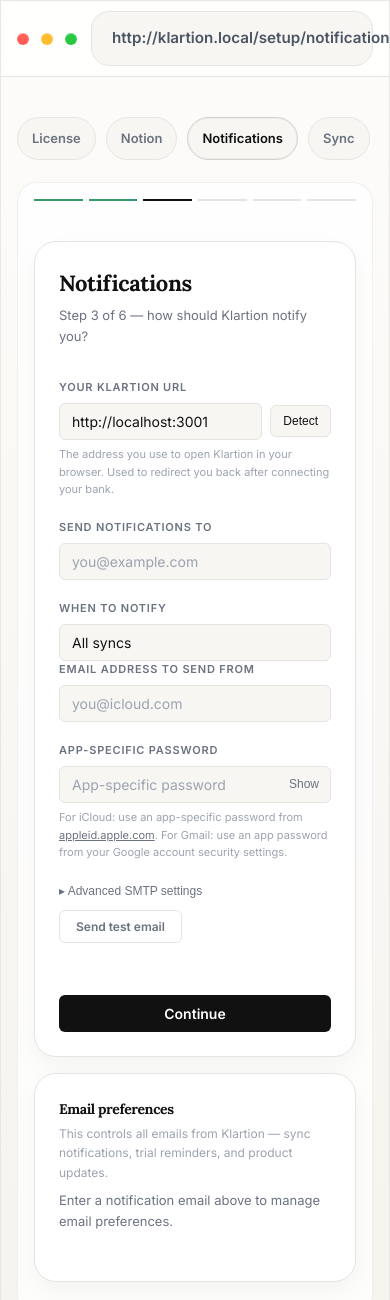
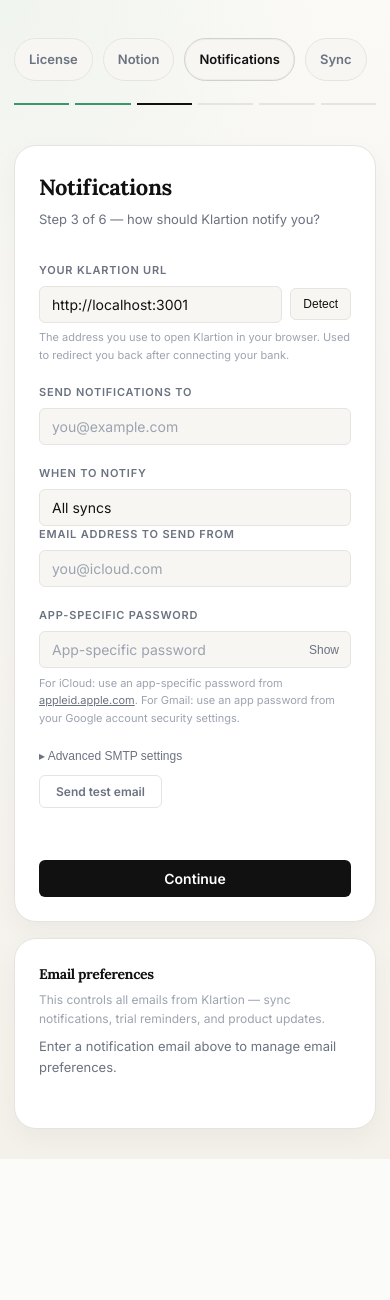
Before and after one commit to DAdjadj/klartion, a Flask app: page /setup/notifications in a window 390 px wide. Shown: the top 1300 px of the page. After the commit the page ends 1159 px from the top, so only its background shows below. Run offline with Flask 3, Linux system fonts and the light colour scheme; data that the repository does not hold is empty.

Commit message:
Remove fake desktop window shell

```diff
--- a/app/web/static/style.css
+++ b/app/web/static/style.css
@@ -191,63 +191,13 @@
   background:
     radial-gradient(circle at top left, rgba(55,153,107,0.08), transparent 28%),
     linear-gradient(180deg, #faf8f4 0%, #f4f1eb 100%);
-  padding: 2rem;
+  padding: 0;
 }
 
 body.has-shell .shell-frame {
   max-width: 1480px;
-  min-height: calc(100vh - 4rem);
+  min-height: 100vh;
   margin: 0 auto;
-  border-radius: 30px;
-  overflow: hidden;
-  background: #fbfaf7;
-  border: 1px solid rgba(17,17,17,0.08);
-  box-shadow: 0 28px 80px rgba(17,17,17,0.12);
-  display: grid;
-  grid-template-rows: 84px minmax(0, 1fr);
-}
-
-body.has-shell .chrome-bar {
-  display: grid;
-  grid-template-columns: 1fr auto 1fr;
-  align-items: center;
-  gap: 24px;
-  padding: 0 28px;
-  background: rgba(255,255,255,0.84);
-  border-bottom: 1px solid var(--border);
-  backdrop-filter: blur(10px);
-}
-
-body.has-shell .traffic-lights { display: flex; gap: 12px; }
-body.has-shell .traffic-lights span {
-  width: 14px;
-  height: 14px;
-  border-radius: 999px;
-  box-shadow: inset 0 1px 1px rgba(255,255,255,0.42);
-}
-body.has-shell .traffic-lights .red { background: #ff5f57; }
-body.has-shell .traffic-lights .yellow { background: #febc2e; }
-body.has-shell .traffic-lights .green { background: #28c840; }
-
-body.has-shell .address-bar {
-  min-width: min(560px, 100%);
-  padding: 14px 20px;
-  border-radius: 18px;
-  background: var(--surface);
-  border: 1px solid var(--border);
-  color: #4b5563;
-  text-align: center;
-  font-size: 0.95rem;
-  font-weight: 600;
-}
-
-body.has-shell .chrome-meta {
-  justify-self: end;
-  color: var(--muted);
-  font-size: 0.82rem;
-}
-
-body.has-shell .shell-workspace {
   display: grid;
   grid-template-columns: 280px minmax(0, 1fr);
   min-height: 0;
@@ -256,11 +206,14 @@
 body.has-shell .shell-sidebar {
   display: flex;
   flex-direction: column;
-  padding: 30px 22px;
+  padding: 32px 22px;
   background:
     linear-gradient(180deg, rgba(55,153,107,0.05), transparent 26%),
     #fffdf9;
   border-right: 1px solid var(--border);
+  position: sticky;
+  top: 0;
+  min-height: 100vh;
 }
 
 body.has-shell .shell-sidebar .logo { margin-bottom: 28px; }
@@ -338,7 +291,7 @@
 
 body.has-shell .shell-content {
   overflow: auto;
-  padding: 28px 34px 34px;
+  padding: 32px 34px 40px;
   background: linear-gradient(180deg, rgba(255,255,255,0.25), rgba(244,241,235,0.72));
 }
 
@@ -350,10 +303,9 @@
 
 body.has-shell .dashboard-surface {
   min-height: 100%;
-  padding: 24px;
-  border-radius: 24px;
-  border: 1px solid rgba(17,17,17,0.06);
-  background: rgba(255,255,255,0.78);
+  padding: 0;
+  border: 0;
+  background: transparent;
 }
 
 body.has-shell .shell-mobile-nav {
@@ -412,38 +364,25 @@
 }
 
 @media (max-width: 1080px) {
-  body.has-shell { padding: 18px; }
   body.has-shell .shell-frame {
-    min-height: calc(100vh - 36px);
-    grid-template-rows: 76px minmax(0, 1fr);
+    min-height: 100vh;
   }
-  body.has-shell .shell-workspace { grid-template-columns: 240px minmax(0, 1fr); }
+  body.has-shell .shell-frame { grid-template-columns: 240px minmax(0, 1fr); }
   body.has-shell .shell-content { padding: 22px; }
-  body.has-shell .dashboard-surface { padding: 18px; }
 }
 
 @media (max-width: 900px) {
-  body.has-shell { padding: 0; }
   body.has-shell .shell-frame {
     max-width: none;
     min-height: 100vh;
-    border-radius: 0;
+    grid-template-columns: 1fr;
   }
-  body.has-shell .chrome-bar {
-    grid-template-columns: auto 1fr;
-    gap: 14px;
-  }
-  body.has-shell .address-bar { min-width: 0; width: 100%; }
-  body.has-shell .chrome-meta { display: none; }
-  body.has-shell .shell-workspace { grid-template-columns: 1fr; }
   body.has-shell .shell-sidebar { display: none; }
   body.has-shell .shell-content { padding: 16px; }
-  body.has-shell .dashboard-surface { padding: 16px; border-radius: 20px; }
   body.has-shell .shell-mobile-nav { display: flex; }
   body.has-shell .status-layout { grid-template-columns: 1fr; }
 }
 
 @media (max-width: 560px) {
-  body.has-shell .chrome-bar { padding: 0 16px; }
-  body.has-shell .traffic-lights span { width: 12px; height: 12px; }
+  body.has-shell .shell-content { padding: 14px; }
 }
--- a/app/web/templates/base.html
+++ b/app/web/templates/base.html
@@ -9,19 +9,6 @@
 </head>
 <body class="has-shell page-{{ active or 'app' }}">
   <main class="shell-frame">
-    <header class="chrome-bar">
-      <div class="traffic-lights" aria-hidden="true">
-        <span class="red"></span>
-        <span class="yellow"></span>
-        <span class="green"></span>
-      </div>
-      <div class="address-bar">
-        http://klartion.local/{% if active == 'license' %}setup{% elif active == 'notion' %}setup/notion{% elif active == 'notifications' %}setup/notifications{% elif active == 'sync' %}setup/sync{% elif active == 'bank' or active == 'enable-banking' or active == 'pick-account' %}connect{% else %}status{% endif %}
-      </div>
-      <div class="chrome-meta">Klartion desktop shell</div>
-    </header>
-
-    <div class="shell-workspace">
     <aside class="shell-sidebar">
       <a class="logo" href="/">
         <div class="logo-mark">K</div>
@@ -75,7 +62,6 @@
         </div>
       </div>
     </section>
-    </div>
   </main>
 </body>
 </html>
```
Lines whose indentation alone changed are shown as unchanged.
